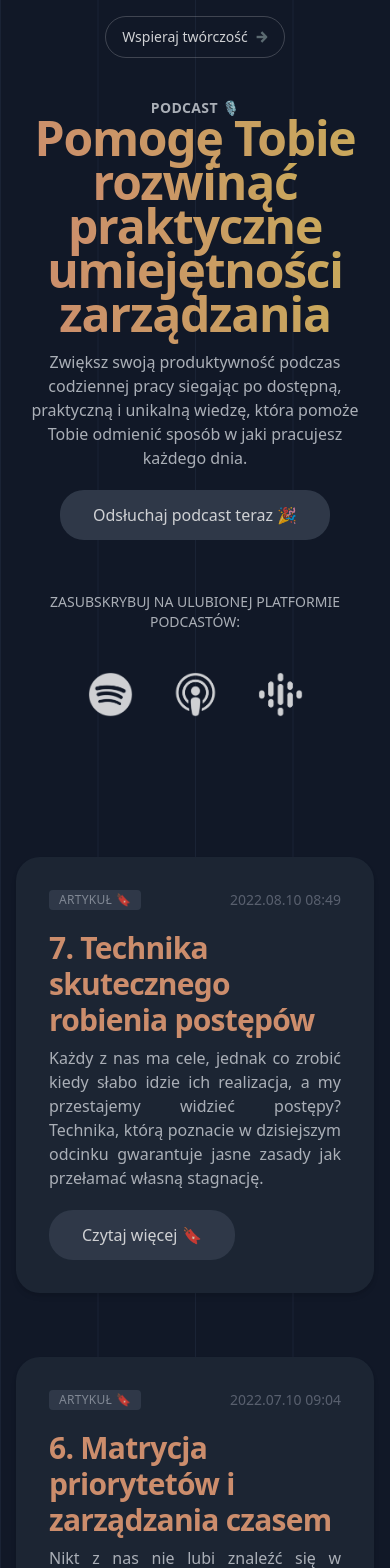
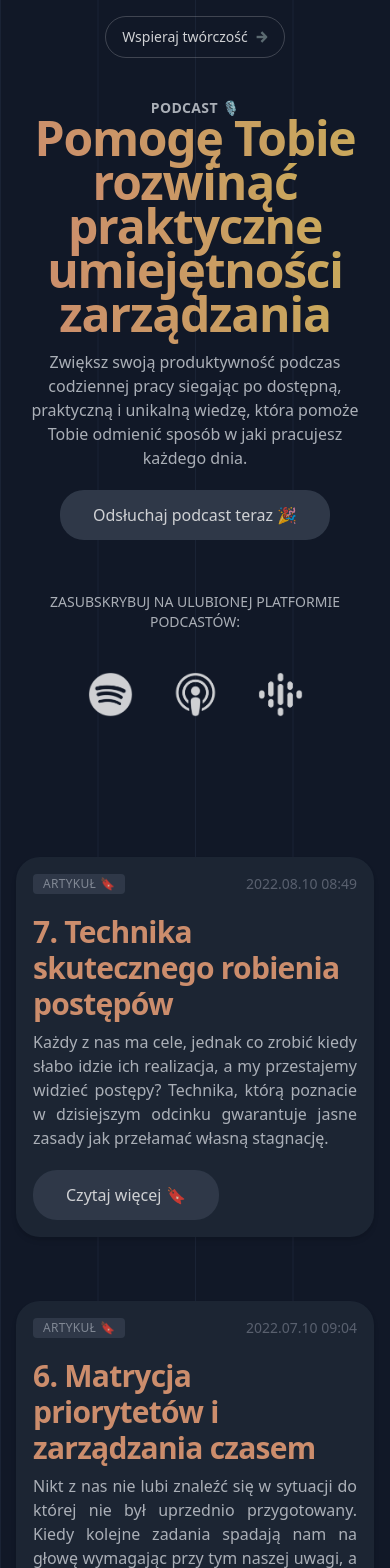
Before and after one commit to leszekkrol/skutecznyplan.pl, a Nuxt app: page / in a window 390 px wide. Shown: the top 1568 px of the page. Built offline with nearby package versions, Linux system fonts and the light colour scheme.

Commit message:
:lipstick: Some visual enhancements

```diff
--- a/components/Epizodes.vue
+++ b/components/Epizodes.vue
@@ -2,7 +2,7 @@
   <section class="mx-auto max-w-5xl px-4 py-24">
     <div class="grid gap-16 md:grid-cols-2">
       <article v-for="(item, index) in $store.state.articles">
-        <div class="p-8 bg-gray-800 border border-transparent shadow-md rounded-3xl" v-bind:class="{ 'md:mt-16': index%2 == 1 }">
+        <div class="p-4 xs:p-6 md:p-8 bg-gray-800 border border-transparent shadow-md rounded-3xl" v-bind:class="{ 'md:mt-16': index%2 == 1 }">
           <div class="flex justify-between items-center mb-5 text-gray-500">
           <span class="bg-gray-700 text-gray-400 text-xs font-medium uppercase tracking-wide inline-flex items-center px-2.5 py-0.5 rounded ">
             Artykuł 🔖
--- a/layouts/layout-blog.vue
+++ b/layouts/layout-blog.vue
@@ -1,5 +1,5 @@
 <template>
-  <main id="app" class="bg-gray-900">
+  <main id="app" class="bg-gray-900 v-lines">
     <Navigation />
     <Nuxt />
     <Footer />
--- a/layouts/layout-error.vue
+++ b/layouts/layout-error.vue
@@ -1,5 +1,5 @@
 <template>
-  <main id="app" class="bg-gray-900">
+  <main id="app" class="bg-gray-900 v-lines">
     <Navigation />
     <Nuxt />
     <Footer />
--- a/pages/_article.vue
+++ b/pages/_article.vue
@@ -6,9 +6,9 @@
       :description="this.article.description"
       :url="this.article.url"
      />
-    <section class="mx-auto max-w-5xl pt-10 px-4 pb-12 sm:py-24">
+    <article class="mx-auto max-w-3xl pt-10 px-4 pb-12 sm:py-24">
       <div class="sm:text-center md:mx-auto lg:col-span-6 lg:text-left text-gray-400 sm:text-lg" v-html="content" lang="md" id="blog"></div>
-    </section>
+    </article>
   </div>
 </template>
 
```
